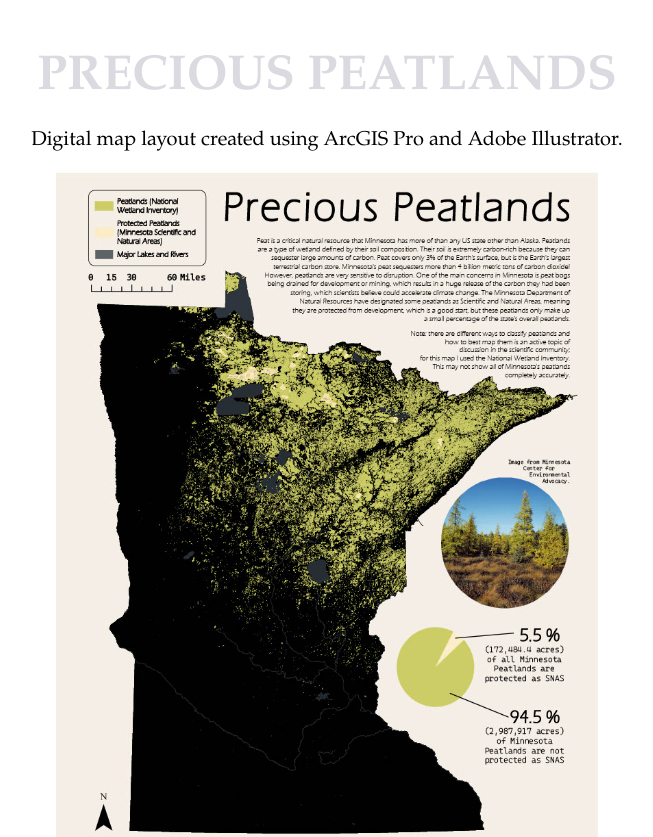
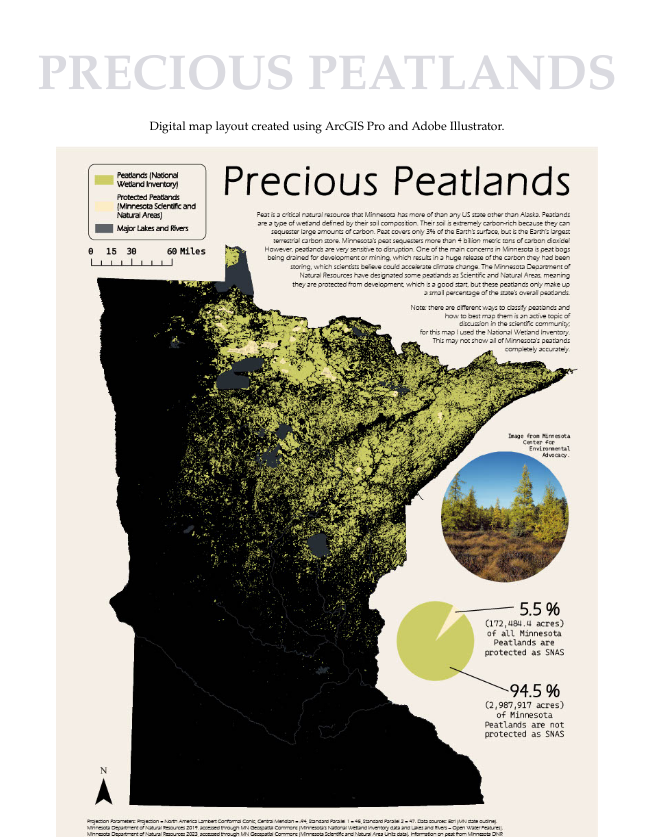
Before and after one commit to maya-edstrom/maya-edstrom-portfolio, a plain HTML site: page portfolio.html in a window 1280 px wide. Shown: the part 840-1677 px from the top of the page, without its empty margins (313-966 px from the left). Drawn offline with Linux system fonts and the light colour scheme.

Commit message:
revert branch

```diff
--- a/css/style.css
+++ b/css/style.css
@@ -4,7 +4,7 @@ h1 {color: #c4cf30; font-size: 85px; text-align: center; font-family:Garamond; m
 
 p {color: black; font-size: 19px; text-align: center;font-family:"Courier New"; font-weight:heavy; font-stretch:narrower;}
 
-#two {font-family: Garamond; font-size: 20px;}
+#two {font-family: Garamond; font-size: 12px;}
 
 
 ul {font-family: "Courier New"; color: black; font-size: 17.5px; list-style-type: none; margin: 0; text-align: center; padding: 0; margin-bottom: 20px}
```
